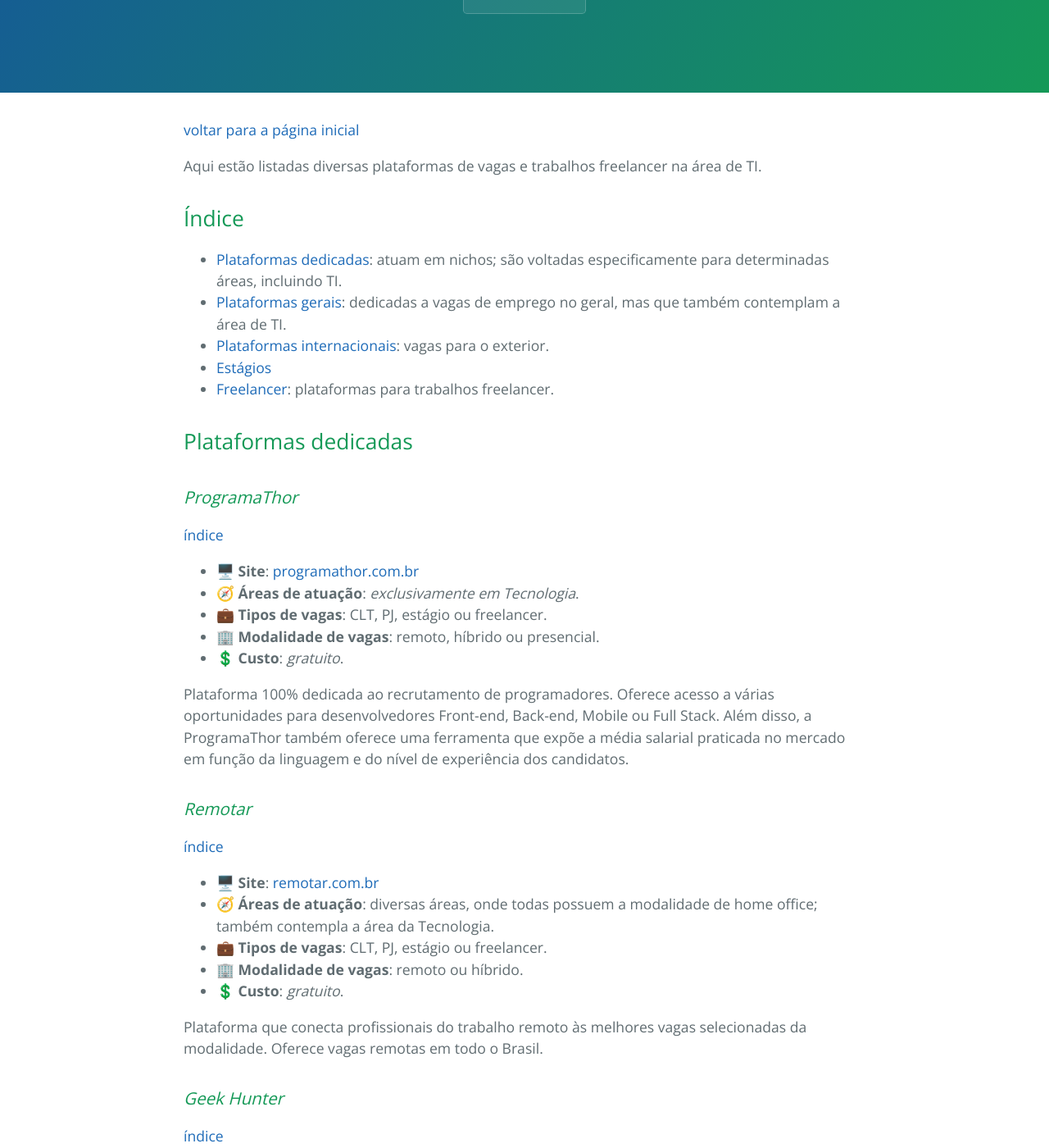
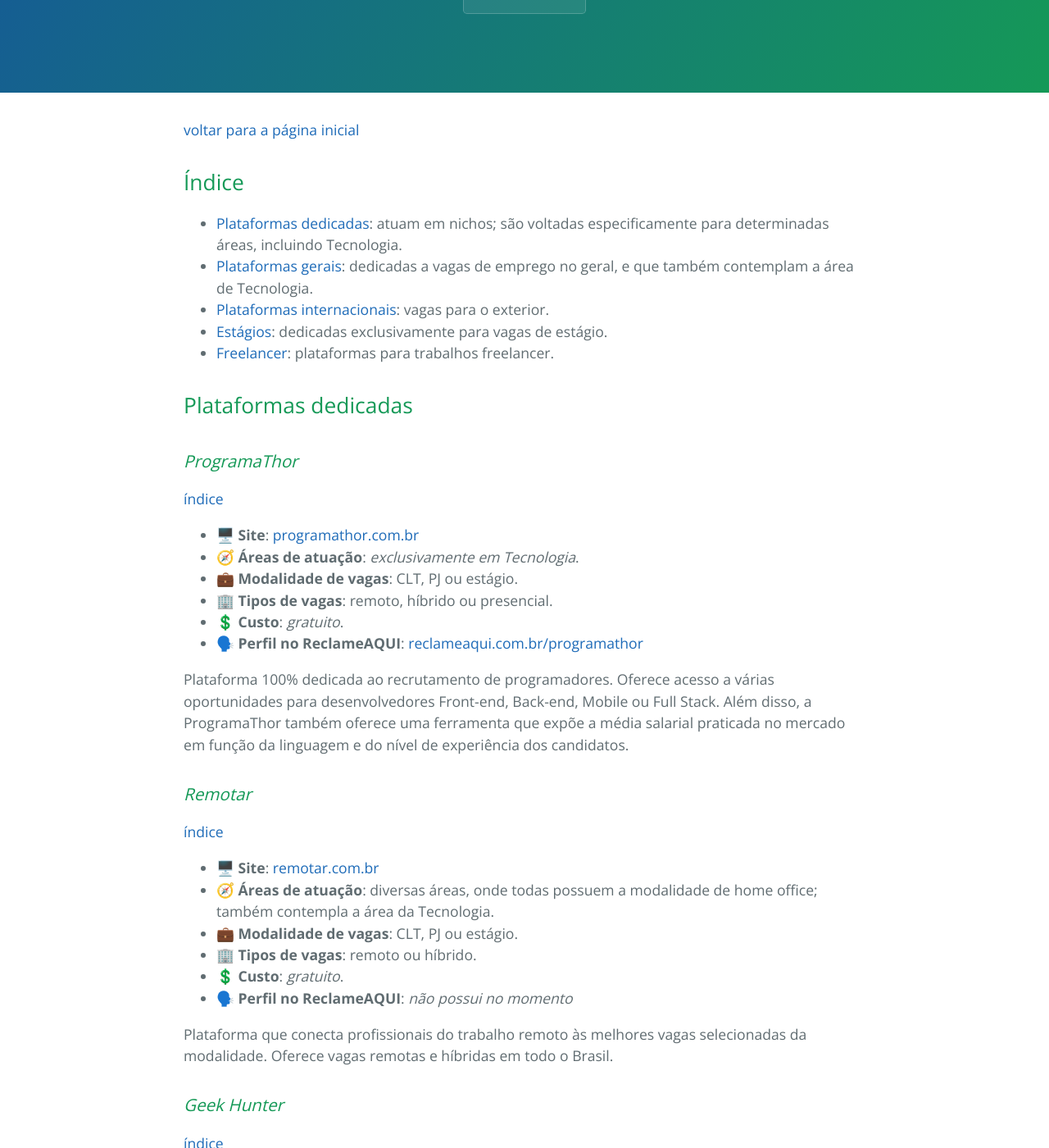
Before and after one commit to jonasmacedo42/stella, a Jekyll site: the page built from pages/formacao-e-carreira/plataformas-de-empregos-e-freelancers.md, in a window 1280 px wide and 1400 px high, scrolled down 270 px. Shown: the whole window at 82% size. Built offline with Jekyll 4.4.1, drawn with Linux system fonts in a browser that asks for light colours; the repository's description, which GitHub fills in, is left out; some of the changed text lies outside the part shown.

Commit message:
Edição do arquivo 'plataformas-de-emprego-e-freelancers.md'.

```diff
--- a/pages/formacao-e-carreira/plataformas-de-empregos-e-freelancers.md
+++ b/pages/formacao-e-carreira/plataformas-de-empregos-e-freelancers.md
@@ -4,16 +4,14 @@ title: Plataformas de Empregos & Freelancers
 description: Plataformas de vagas de empregos, vagas internacionais, estágios e trabalhos freelancer na área de Tecnologia
 ---
 
-[voltar para a página inicial](https://jonasmacedo42.github.io/guia-stella/)
-
-Aqui estão listadas diversas plataformas de vagas e trabalhos freelancer na área de TI.
+[voltar para a página inicial](https://jonasmacedo42.github.io/stella/)
 
 ## Índice
 
-- [Plataformas dedicadas](#plataformas-dedicadas): atuam em nichos; são voltadas especificamente para determinadas áreas, incluindo TI.
-- [Plataformas gerais](#plataformas-gerais): dedicadas a vagas de emprego no geral, mas que também contemplam a área de TI.
+- [Plataformas dedicadas](#plataformas-dedicadas): atuam em nichos; são voltadas especificamente para determinadas áreas, incluindo Tecnologia.
+- [Plataformas gerais](#plataformas-gerais): dedicadas a vagas de emprego no geral, e que também contemplam a área de Tecnologia.
 - [Plataformas internacionais](#plataformas-internacionais): vagas para o exterior.
-- [Estágios](#estágios)
+- [Estágios](#estágios): dedicadas exclusivamente para vagas de estágio.
 - [Freelancer](#freelancer): plataformas para trabalhos freelancer.
 
 ## Plataformas dedicadas
@@ -24,9 +22,10 @@ Aqui estão listadas diversas plataformas de vagas e trabalhos freelancer na ár
 
 - 🖥️ **Site**: [programathor.com.br](https://programathor.com.br/)
 - 🧭 **Áreas de atuação**: *exclusivamente em Tecnologia*.
-- 💼 **Tipos de vagas**: CLT, PJ, estágio ou freelancer.
-- 🏢 **Modalidade de vagas**: remoto, híbrido ou presencial.
+- 💼 **Modalidade de vagas**: CLT, PJ ou estágio.
+- 🏢 **Tipos de vagas**: remoto, híbrido ou presencial.
 - 💲 **Custo**: *gratuito*.
+- 🗣️ **Perfil no ReclameAQUI**: [reclameaqui.com.br/programathor](https://www.reclameaqui.com.br/empresa/programathor/)
 
 Plataforma 100% dedicada ao recrutamento de programadores. Oferece acesso a várias oportunidades para desenvolvedores Front-end, Back-end, Mobile ou Full Stack. Além disso, a ProgramaThor também oferece uma ferramenta que expõe a média salarial praticada no mercado em função da linguagem e do nível de experiência dos candidatos.
 
@@ -36,21 +35,23 @@ Plataforma 100% dedicada ao recrutamento de programadores. Oferece acesso a vár
 
 - 🖥️ **Site**: [remotar.com.br](https://remotar.com.br/)
 - 🧭 **Áreas de atuação**: diversas áreas, onde todas possuem a modalidade de home office; também contempla a área da Tecnologia.
-- 💼 **Tipos de vagas**: CLT, PJ, estágio ou freelancer.
-- 🏢 **Modalidade de vagas**: remoto ou híbrido.
+- 💼 **Modalidade de vagas**: CLT, PJ ou estágio.
+- 🏢 **Tipos de vagas**: remoto ou híbrido.
 - 💲 **Custo**: *gratuito*.
+- 🗣️ **Perfil no ReclameAQUI**: *não possui no momento*
 
-Plataforma que conecta profissionais do trabalho remoto às melhores vagas selecionadas da modalidade. Oferece vagas remotas em todo o Brasil.
+Plataforma que conecta profissionais do trabalho remoto às melhores vagas selecionadas da modalidade. Oferece vagas remotas e híbridas em todo o Brasil.
 
 ### *Geek Hunter*
 
 [índice](#índice)
 
 - 🖥️ **Site**: [geekhunter.com.br](https://www.geekhunter.com.br/)
-- 🧭 **Áreas de atuação**:
-- 💼 **Tipos de vagas**:
-- 🏢 **Modalidade de vagas**: remoto, híbrido ou presencial.
+- 🧭 **Áreas de atuação**: *exclusivamente em Tecnologia*.
+- 💼 **Modalidade de vagas**:
+- 🏢 **Tipos de vagas**: remoto, híbrido ou presencial.
 - 💲 **Custo**: *gratuito*.
+- 🗣️ **Perfil no ReclameAQUI**: [reclameaqui.com.br/geekhunter](https://www.reclameaqui.com.br/empresa/geekhunter/)
 
  Plataforma especializada em conectar profissionais de tecnologia com empresas que buscam talentos.
 
@@ -60,8 +61,8 @@ Plataforma que conecta profissionais do trabalho remoto às melhores vagas selec
 
 - 🖥️ **Site**: [hipster.jobs](https://hipsters.jobs/)
 - 🧭 **Áreas de atuação**: *exclusivamente em Tecnologia*
-- 💼 **Tipos de vagas**: CLT, PJ, estágio e temporário.
-- 🏢 **Modalidade de vagas**: remoto, híbrido ou presencial.
+- 💼 **Modalidade de vagas**: CLT, PJ, estágio e temporário.
+- 🏢 **Tipos de vagas**: remoto, híbrido ou presencial.
 - 💲 **Custo**: *gratuito*.
 
 Portal de vagas de emprego para profissionais de Tecnologia criado pela Alura.
@@ -72,8 +73,8 @@ Portal de vagas de emprego para profissionais de Tecnologia criado pela Alura.
 
 - 🖥️ **Site**: [trampos.co](https://trampos.co/)
 - 🧭 **Áreas de atuação**: Design, comunicação, marketing e tecnologia da informação.
-- 💼 **Tipos de vagas**: CLT, PJ, estágio e freelancer.
-- 🏢 **Modalidade de vagas**: remoto, híbrido ou presencial.
+- 💼 **Modalidade de vagas**: CLT, PJ, estágio e freelancer.
+- 🏢 **Tipos de vagas**: remoto, híbrido ou presencial.
 - 💲 **Custo**: possui plano básico gratuito, mas também há planos pagos.
 
 Plataforma permite que você encontre oportunidades de emprego, estágio e freelancer. Voltada para áreas como Design, Comunicação, Marketing e Tecnologia da Informação
@@ -86,8 +87,8 @@ Plataforma permite que você encontre oportunidades de emprego, estágio e freel
 
 - 🖥️ **Site**: [indeed.com](https://br.indeed.com)
 - 🧭 **Áreas de atuação**:  plataforma de oportunidades de emprego geral, onde contempla diversas áreas.
-- 💼 **Tipos de vagas**: CLT, PJ, estágio, freelancer ou jovem aprendiz.
-- 🏢 **Modalidade de vagas**: remoto, híbrido ou presencial.
+- 💼 **Modalidade de vagas**: CLT, PJ, estágio, freelancer ou jovem aprendiz.
+- 🏢 **Tipos de vagas**: remoto, híbrido ou presencial.
 - 💲 **Custo**: *gratuito*.
 
 Plataforma de emprego geral. Conecta profissionais com diversas vagas pelo Brasil, abrange também a área de TI.
@@ -98,8 +99,8 @@ Plataforma de emprego geral. Conecta profissionais com diversas vagas pelo Brasi
 
 - 🖥️ **Site**: [vagas.com.br](https://www.vagas.com.br)
 - 🧭 **Áreas de atuação**:  plataforma de oportunidades de emprego geral, onde contempla diversas áreas.
-- 💼 **Tipos de vagas**: CLT, PJ, estágio, freelancer ou jovem aprendiz.
-- 🏢 **Modalidade de vagas**: remoto, híbrido ou presencial.
+- 💼 **Modalidade de vagas**: CLT, PJ, estágio, freelancer ou jovem aprendiz.
+- 🏢 **Tipos de vagas**: remoto, híbrido ou presencial.
 - 💲 **Custo**: *gratuito*.
 
 Plataforma de emprego geral, oferecendo vagas em diversas áreas por todo o país.
@@ -112,8 +113,8 @@ Plataforma de emprego geral, oferecendo vagas em diversas áreas por todo o paí
 
 - 🖥️ **Site**: [eurojobs.com](https://eurojobs.com)
 - 🧭 **Áreas de atuação**: contempla diversas áreas, incluindo a de tecnologia.
-- 💼 **Tipos de vagas**: efetivo, estágio, temporário e freelancer
-- 🏢 **Modalidade de vagas**: remoto, híbrido ou presencial.
+- 💼 **Modalidade de vagas**: efetivo, estágio, temporário e freelancer
+- 🏢 **Tipos de vagas**: remoto, híbrido ou presencial.
 - 💲 **Custo**: *gratuito*
 
 ### *Eures*
@@ -122,8 +123,8 @@ Plataforma de emprego geral, oferecendo vagas em diversas áreas por todo o paí
 
 - 🖥️ **Site**: [eures.ec.europa.eu](https://eures.ec.europa.eu/index_pt)
 - 🧭 **Áreas de atuação**: contempla diversas áreas, incluindo a de tecnologia.
-- 💼 **Tipos de vagas**: efetivo, estágio, temporário e freelancer
-- 🏢 **Modalidade de vagas**: remoto, híbrido ou presencial.
+- 💼 **Modalidade de vagas**: efetivo, estágio, temporário e freelancer
+- 🏢 **Tipos de vagas**: remoto, híbrido ou presencial.
 - 💲 **Custo**: *gratuito*
 
 ### *USA Jobs*
@@ -132,8 +133,8 @@ Plataforma de emprego geral, oferecendo vagas em diversas áreas por todo o paí
 
 - 🖥️ **Site**: [usajobs.gov](https://www.usajobs.gov)
 - 🧭 **Áreas de atuação**: contempla diversas áreas, incluindo a de tecnologia.
-- 💼 **Tipos de vagas**: efetivo, estágio, temporário e freelancer
-- 🏢 **Modalidade de vagas**: remoto, híbrido ou presencial.
+- 💼 **Modalidade de vagas**: efetivo, estágio, temporário e freelancer
+- 🏢 **Tipos de vagas**: remoto, híbrido ou presencial.
 - 💲 **Custo**: *gratuito*
 
 ## Estágios
@@ -145,8 +146,8 @@ Plataforma de emprego geral, oferecendo vagas em diversas áreas por todo o paí
 - 🖥️ **Site**: [estagiotrainee.com](https://www.estagiotrainee.com/vagas-programas-estagio?gclid=Cj0KCQjw4NujBhC5ARIsAF4Iv6fv0rnSyb4tBhXvb1LD3JrH_-GcYHvqYJVF4TuLh6qnm-6PqTZQPE8aAimvEALw_wcB)
 - 🧭 **Áreas de atuação**:  plataforma de oportunidades de
 estágio, onde contempla diversas áreas.
-- 💼 **Tipos de vagas**:  estágio ou trainee
-- 🏢 **Modalidade de vagas**: remoto, híbrido ou presencial.
+- 💼 **Modalidade de vagas**:  estágio ou trainee
+- 🏢 **Tipos de vagas**: remoto, híbrido ou presencial.
 - 💲 **Custo**: *gratuito*.
 
   Plataforma de oportunidades de estágio e trainee. Oferece vagas para estudantes em grandes empresas com programas de estágio.
@@ -158,8 +159,8 @@ estágio, onde contempla diversas áreas.
 - 🖥️ **Site**: [nube.com.br](https://www.nube.com.br)
 - 🧭 **Áreas de atuação**:  plataforma de oportunidades de
 estágio, onde contempla diversas áreas.
-- 💼 **Tipos de vagas**:  **exclusivamente estágio*
-- 🏢 **Modalidade de vagas**: remoto, híbrido ou presencial.
+- 💼 **Modalidade de vagas**:  **exclusivamente estágio*
+- 🏢 **Tipos de vagas**: remoto, híbrido ou presencial.
 - 💲 **Custo**: *gratuito*.
 
 ### *Ciee*
@@ -168,8 +169,8 @@ estágio, onde contempla diversas áreas.
 
 - 🖥️ **Site**: [portal.ciee.org.br](https://portal.ciee.org.br)
 - 🧭 **Áreas de atuação**:  contempla diversas áreas.
-- 💼 **Tipos de vagas**:  **exclusivamente estágio e jovem aprendiz*
-- 🏢 **Modalidade de vagas**: remoto, híbrido ou presencial.
+- 💼 **Modalidade de vagas**:  **exclusivamente estágio e jovem aprendiz*
+- 🏢 **Tipos de vagas**: remoto, híbrido ou presencial.
 - 💲 **Custo**: *gratuito*.
 
 Plataforma de oportunidades de
@@ -181,8 +182,8 @@ estágio e jovem aprendiz, onde contempla diversas áreas.
 
 - 🖥️ **Site**: [superestagios,com.br](https://www.superestagios.com.br/index/)
 - 🧭 **Áreas de atuação**: contempla diversas áreas de graduações.
-- 💼 **Tipos de vagas**: *exclusivamente estágio*
-- 🏢 **Modalidade de vagas**: remoto, híbrido ou presencial.
+- 💼 **Modalidade de vagas**: *exclusivamente estágio*
+- 🏢 **Tipos de vagas**: remoto, híbrido ou presencial.
 - 💲 **Custo**: *gratuito*
 
 Plataforma de oportunidades de estágio; contempla a área de TI.
@@ -195,8 +196,8 @@ Plataforma de oportunidades de estágio; contempla a área de TI.
 
 - 🖥️ **Site**: [workana.com](https://www.workana.com/)
 - 🧭 **Áreas de atuação**: contempla diversas áreas, incluindo a de tecnologia.
-- 💼 **Tipos de vagas**: *exclusivamente freelancer*
-- 🏢 **Modalidade de vagas**: remoto.
+- 💼 **Modalidade de vagas**: *exclusivamente freelancer*
+- 🏢 **Tipos de vagas**: remoto.
 - 💲 **Custo**: *gratuito*
 
 ### *99freelas*
@@ -205,8 +206,8 @@ Plataforma de oportunidades de estágio; contempla a área de TI.
 
 - 🖥️ **Site**: [99freelas.com.br](https://www.99freelas.com.br/)
 - 🧭 **Áreas de atuação**: contempla diversas áreas, incluindo a de tecnologia.
-- 💼 **Tipos de vagas**: *exclusivamente freelancer*
-- 🏢 **Modalidade de vagas**: remoto.
+- 💼 **Modalidade de vagas**: *exclusivamente freelancer*
+- 🏢 **Tipos de vagas**: remoto.
 - 💲 **Custo**: *gratuito*
 
 ### *Upwork*
@@ -215,8 +216,8 @@ Plataforma de oportunidades de estágio; contempla a área de TI.
 
 - 🖥️ **Site**: [uowork.com](https://www.upwork.com/)
 - 🧭 **Áreas de atuação**: contempla diversas áreas, incluindo a de tecnologia.
-- 💼 **Tipos de vagas**: *exclusivamente freelancer*
-- 🏢 **Modalidade de vagas**: remoto.
+- 💼 **Modalidade de vagas**: *exclusivamente freelancer*
+- 🏢 **Tipos de vagas**: remoto.
 - 💲 **Custo**: *gratuito*
 
 ### *Freelas*
@@ -225,8 +226,8 @@ Plataforma de oportunidades de estágio; contempla a área de TI.
 
 - 🖥️ **Site**: [freelas.com.br](https://freelas.com.br)
 - 🧭 **Áreas de atuação**: contempla diversas áreas, incluindo a de tecnologia.
-- 💼 **Tipos de vagas**: *exclusivamente freelancer*
-- 🏢 **Modalidade de vagas**: remoto.
+- 💼 **Modalidade de vagas**: *exclusivamente freelancer*
+- 🏢 **Tipos de vagas**: remoto.
 - 💲 **Custo**: *gratuíto*
 
 ### *Freelancer*
@@ -235,8 +236,8 @@ Plataforma de oportunidades de estágio; contempla a área de TI.
 
 - 🖥️ **Site**: [freelancer.com.br](https://freelancer.com.br/)
 - 🧭 **Áreas de atuação**: contempla diversas áreas, incluindo a de tecnologia.
-- 💼 **Tipos de vagas**: *exclusivamente freelancer*
-- 🏢 **Modalidade de vagas**: remoto.
+- 💼 **Modalidade de vagas**: *exclusivamente freelancer*
+- 🏢 **Tipos de vagas**: remoto.
 - 💲 **Custo**: *gratuito*
 
 ### *Get ninjas*
@@ -245,8 +246,8 @@ Plataforma de oportunidades de estágio; contempla a área de TI.
 
 - 🖥️ **Site**: [getninjas.com.br](https://www.getninjas.com.br/)
 - 🧭 **Áreas de atuação**: contempla diversas áreas, incluindo a de tecnologia.
-- 💼 **Tipos de vagas**: *exclusivamente freelancer*
-- 🏢 **Modalidade de vagas**: remoto.
+- 💼 **Modalidade de vagas**: *exclusivamente freelancer*
+- 🏢 **Tipos de vagas**: remoto.
 - 💲 **Custo**: *gratuito*
 
 <!--
@@ -254,7 +255,7 @@ Plataforma de oportunidades de estágio; contempla a área de TI.
 
 - 🖥️ **Site**: []()
 - 🧭 **Áreas de atuação**:
-- 💼 **Tipos de vagas**:
-- 🏢 **Modalidade de vagas**:
+- 💼 **Modalidade de vagas**:
+- 🏢 **Tipos de vagas**:
 - 💲 **Custo**:
 -->
```
